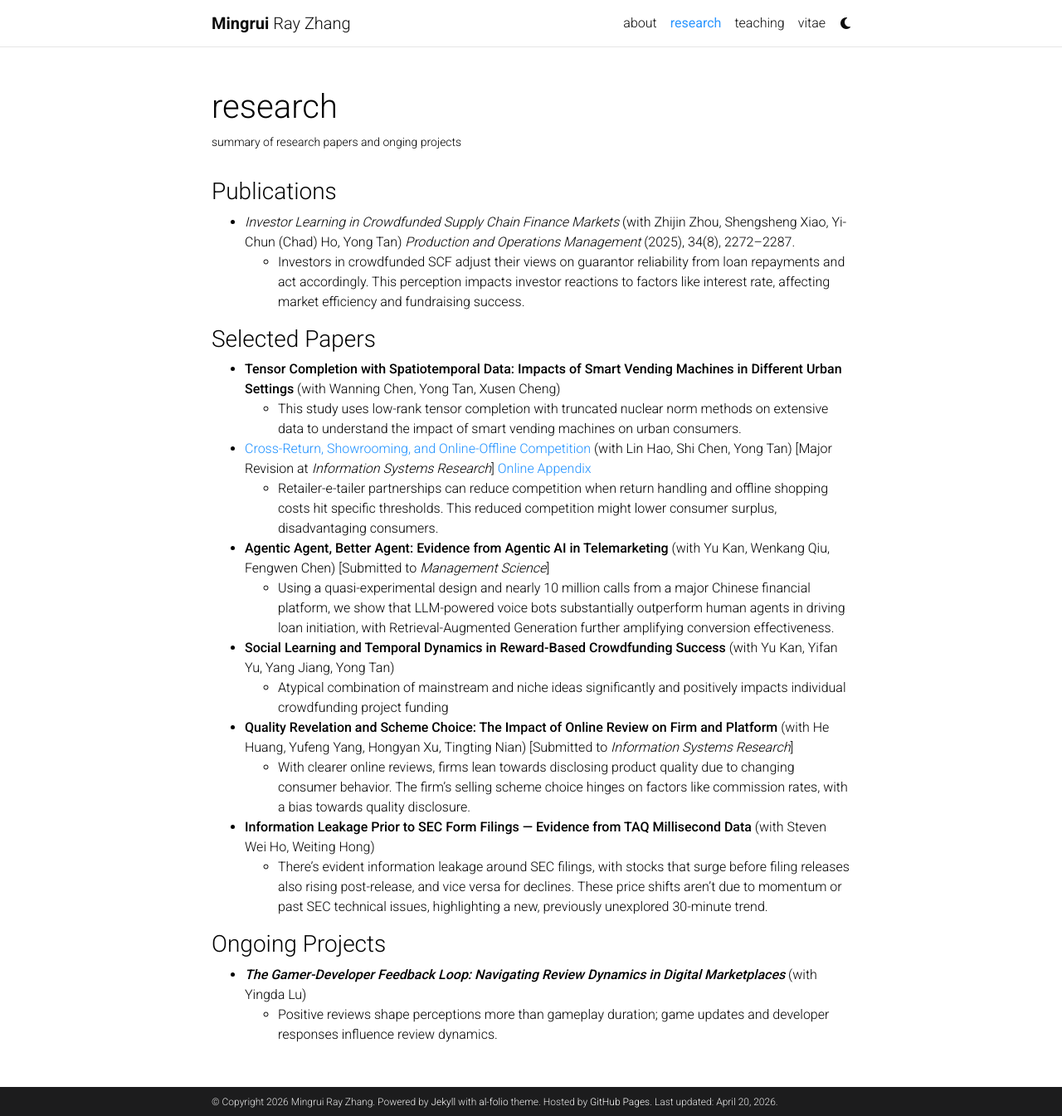
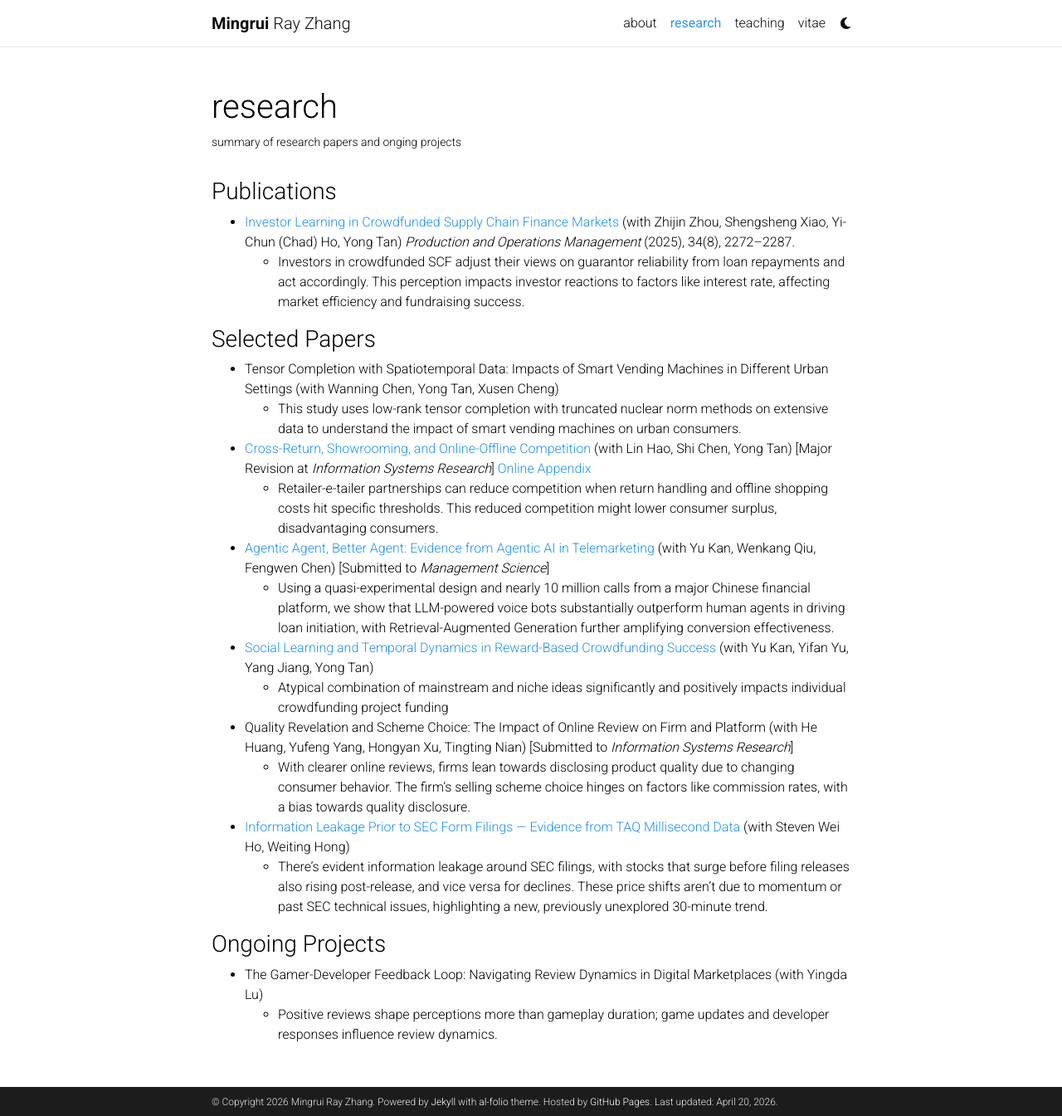
Before and after one commit to MingruiRayZhang/MingruiRayZhang.github.io, a Jekyll site: the page built from _pages/research.md, in a window 1280 px wide and 1345 px high. Shown: the whole window at 83% size. Built offline with Jekyll 4.4.1, drawn with Linux system fonts in a browser that asks for light colours; comment, search, counter and statistics services are not loaded; a style sheet for code colours, icons or effects is not loaded.

```diff
--- a/_pages/research.md
+++ b/_pages/research.md
@@ -9,30 +9,30 @@ nav_order: 2
 
 ### Publications
 
-- [*Investor Learning in Crowdfunded Supply Chain Finance Markets*](https://journals.sagepub.com/doi/10.1177/10591478251317137) (with Zhijin Zhou, Shengsheng Xiao, Yi-Chun (Chad) Ho, Yong Tan) *Production and Operations Management* (2025), 34(8), 2272–2287.
+- [Investor Learning in Crowdfunded Supply Chain Finance Markets](https://journals.sagepub.com/doi/10.1177/10591478251317137) (with Zhijin Zhou, Shengsheng Xiao, Yi-Chun (Chad) Ho, Yong Tan) *Production and Operations Management* (2025), 34(8), 2272–2287.
   - Investors in crowdfunded SCF adjust their views on guarantor reliability from loan repayments and act accordingly. This perception impacts investor reactions to factors like interest rate, affecting market efficiency and fundraising success.
 
 ### Selected Papers
 
-- **Tensor Completion with Spatiotemporal Data: Impacts of Smart Vending Machines in Different Urban Settings** (with Wanning Chen, Yong Tan, Xusen Cheng)
+- Tensor Completion with Spatiotemporal Data: Impacts of Smart Vending Machines in Different Urban Settings (with Wanning Chen, Yong Tan, Xusen Cheng)
   - This study uses low-rank tensor completion with truncated nuclear norm methods on extensive data to understand the impact of smart vending machines on urban consumers.
 
 - [Cross-Return, Showrooming, and Online-Offline Competition](https://papers.ssrn.com/sol3/papers.cfm?abstract_id=5696402) (with Lin Hao, Shi Chen, Yong Tan) [Major Revision at *Information Systems Research*] [Online Appendix](/assets/appendices/ZhangHaoChenTan-2025-appendix.pdf)
   -  Retailer-e-tailer partnerships can reduce competition when return handling and offline shopping costs hit specific thresholds. This reduced competition might lower consumer surplus, disadvantaging consumers.
 
-- [**Agentic Agent, Better Agent: Evidence from Agentic AI in Telemarketing**](https://papers.ssrn.com/sol3/papers.cfm?abstract_id=4180052) (with Yu Kan, Wenkang Qiu, Fengwen Chen) [Submitted to *Management Science*]
+- [Agentic Agent, Better Agent: Evidence from Agentic AI in Telemarketing](https://papers.ssrn.com/sol3/papers.cfm?abstract_id=4180052) (with Yu Kan, Wenkang Qiu, Fengwen Chen) [Submitted to *Management Science*]
   - Using a quasi-experimental design and nearly 10 million calls from a major Chinese financial platform, we show that LLM-powered voice bots substantially outperform human agents in driving loan initiation, with Retrieval-Augmented Generation further amplifying conversion effectiveness.
 
-- [**Social Learning and Temporal Dynamics in Reward-Based Crowdfunding Success**](https://papers.ssrn.com/sol3/papers.cfm?abstract_id=4180052) (with Yu Kan, Yifan Yu, Yang Jiang, Yong Tan)
+- [Social Learning and Temporal Dynamics in Reward-Based Crowdfunding Success](https://papers.ssrn.com/sol3/papers.cfm?abstract_id=4180052) (with Yu Kan, Yifan Yu, Yang Jiang, Yong Tan)
   - Atypical combination of mainstream and niche ideas significantly and positively impacts individual crowdfunding project funding
 
-- **Quality Revelation and Scheme Choice: The Impact of Online Review on Firm and Platform** (with He Huang, Yufeng Yang, Hongyan Xu, Tingting Nian) [Submitted to *Information Systems Research*]
+- Quality Revelation and Scheme Choice: The Impact of Online Review on Firm and Platform (with He Huang, Yufeng Yang, Hongyan Xu, Tingting Nian) [Submitted to *Information Systems Research*]
   - With clearer online reviews, firms lean towards disclosing product quality due to changing consumer behavior. The firm's selling scheme choice hinges on factors like commission rates, with a bias towards quality disclosure.
 
-- [**Information Leakage Prior to SEC Form Filings --- Evidence from TAQ Millisecond Data**](https://papers.ssrn.com/sol3/papers.cfm?abstract_id=3302096) (with Steven Wei Ho, Weiting Hong)
+- [Information Leakage Prior to SEC Form Filings --- Evidence from TAQ Millisecond Data](https://papers.ssrn.com/sol3/papers.cfm?abstract_id=3302096) (with Steven Wei Ho, Weiting Hong)
   - There's evident information leakage around SEC filings, with stocks that surge before filing releases also rising post-release, and vice versa for declines. These price shifts aren't due to momentum or past SEC technical issues, highlighting a new, previously unexplored 30-minute trend.
 
 ### Ongoing Projects
 
-- ***The Gamer-Developer Feedback Loop: Navigating Review Dynamics in Digital Marketplaces*** (with Yingda Lu)
+- The Gamer-Developer Feedback Loop: Navigating Review Dynamics in Digital Marketplaces (with Yingda Lu)
   - Positive reviews shape perceptions more than gameplay duration; game updates and developer responses influence review dynamics.
```
